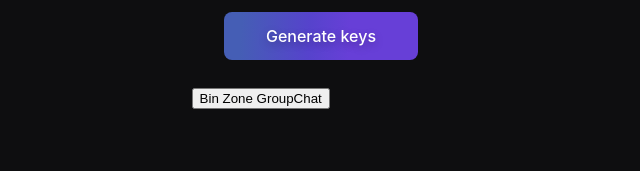
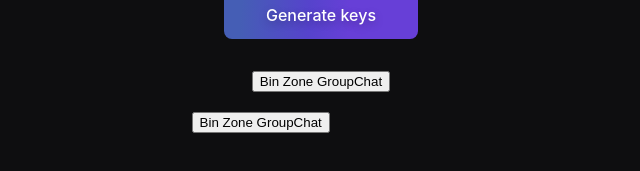
Before and after one commit to falconer67/ghc, a plain HTML site: page 1/keys/keys.html in a window 1280 px wide. Shown: the part 419-590 px from the top of the page, without its empty margins (319-959 px from the left). Drawn offline with Linux system fonts and the light colour scheme.

Commit message:
Update keys.html

```diff
--- a/1/keys/keys.html
+++ b/1/keys/keys.html
@@ -82,10 +82,11 @@
         </div>
 
         <button class="button" id="generateButton">Generate keys</button>
+    </br><button id="Groupchat">Bin Zone GroupChat</button>
 
         <div class="footer">
             <div id="footer-social">
-              <center><button id="Groupchat">Bin Zone GroupChat</button></center>
+              <button id="Groupchat">Bin Zone GroupChat</button>
 
             </div>
             <div id="footer-version"></div>
```
